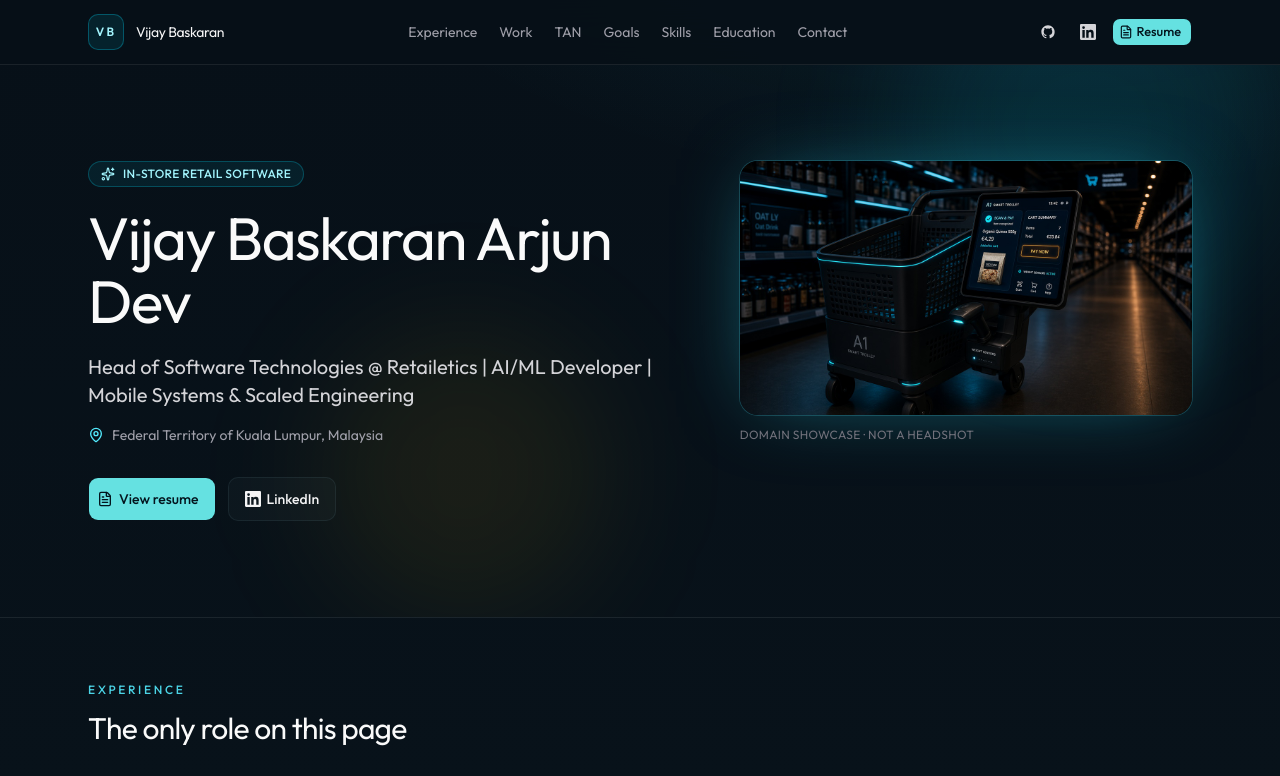
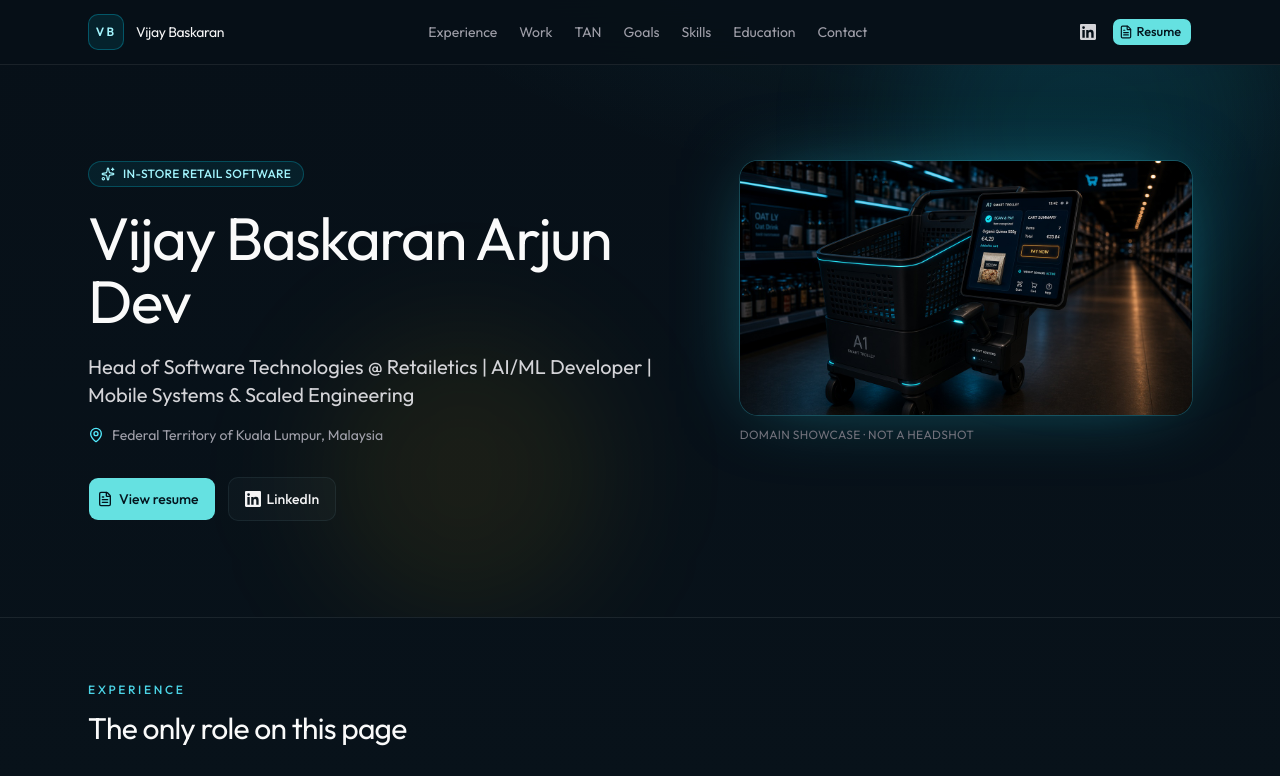
Before and after one commit to YoursViji/vb-profile, a Next.js app: page / in a window 1280 px wide. Shown: the top 776 px of the page. Built offline with nearby package versions, Linux system fonts and the light colour scheme.

Commit message:
Remove GitHub from the site header
Keep LinkedIn and the resume PDF in the header; GitHub stays off the public chrome.

```diff
--- a/src/components/site-header.tsx
+++ b/src/components/site-header.tsx
@@ -4,7 +4,6 @@ import { useState } from "react";
 import { FileText, Menu, X } from "lucide-react";
 
 import { buttonVariants } from "@/components/ui/button";
-import { GithubMark } from "@/components/github-mark";
 import { LinkedinMark } from "@/components/linkedin-mark";
 import { nav, profile } from "@/lib/profile";
 import { cn } from "@/lib/utils";
@@ -56,18 +55,6 @@ export function SiteHeader() {
           </nav>
 
           <div className="flex items-center gap-2">
-            <a
-              href={profile.github.href}
-              target="_blank"
-              rel="noreferrer"
-              className={cn(
-                buttonVariants({ variant: "ghost", size: "icon" }),
-                "text-zinc-300"
-              )}
-              aria-label="GitHub"
-            >
-              <GithubMark className="size-4" />
-            </a>
             <a
               href={profile.linkedin.href}
               target="_blank"
```
